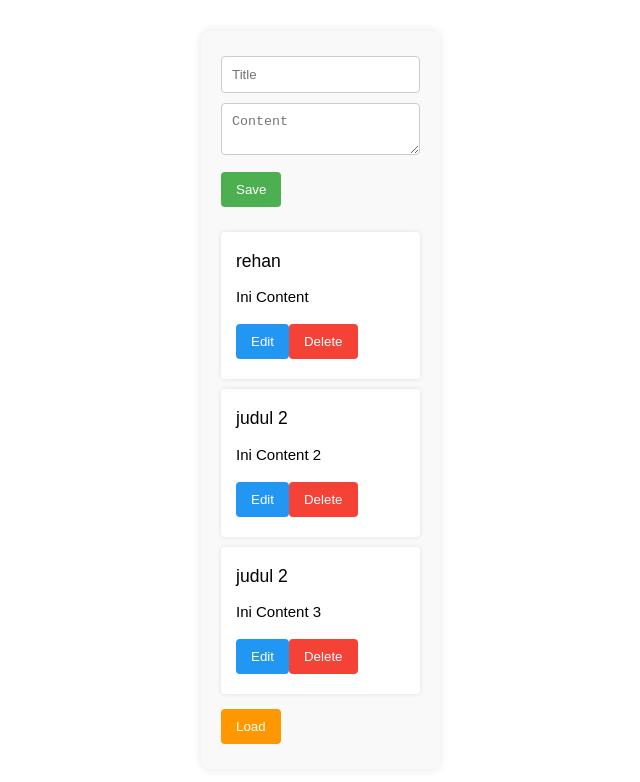
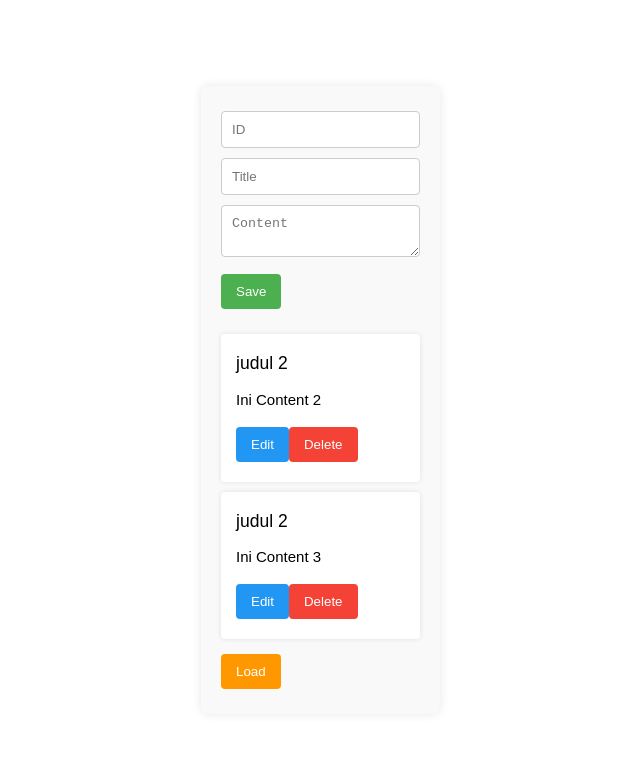
Before and after one commit to RehanProject/tugas6, a Vue app: page / in a window 1280 px wide. Shown: the top 782 px of the page, without its empty margins (200-840 px from the left). Built offline with nearby package versions, Linux system fonts and the light colour scheme; data requests are answered from the project's data file.

Commit message:
package.json

```diff
--- a/db.json
+++ b/db.json
@@ -1,10 +1,5 @@
 {
   "articles": [
-      {
-        "id": "1",
-        "title": "rehan",
-        "content": "Ini Content"
-      },
     {
       "id": "2",
       "title": "judul 2",
--- a/package.json
+++ b/package.json
@@ -6,7 +6,9 @@
   "scripts": {
     "dev": "vite",
     "build": "vite build",
-    "preview": "vite preview"
+    "preview": "vite preview",
+    "serve": "vite",
+    "start": "json-server --watch db.json --port 3000 & vite"
   },
   "dependencies": {
     "axios": "^1.7.2",
--- a/src/App.vue
+++ b/src/App.vue
@@ -1,6 +1,7 @@
 <template>
   <div class="container">
     <form @submit.prevent="save" class="form">
+      <input type="number" v-model="form.id" placeholder="ID" class="input"/><br />
       <input type="text" v-model="form.title" placeholder="Title" class="input"/><br />
       <textarea v-model="form.content" placeholder="Content" class="textarea"></textarea><br />
       <button type="submit" class="btn btn-save">Save</button>
@@ -39,8 +40,14 @@ export default {
         const method = form.id ? 'put' : 'post';
         const response = await axios({ url, method, data: form });
 
-        articles.value = articles.value.filter(article => article.id !== form.id);
+        if (form.id) {
+          const index = articles.value.findIndex(article => article.id === form.id);
+          if (index !== -1) {
+            articles.value.splice(index, 1, response.data);
+          }
+        } else {
           articles.value.push(response.data);
+        }
 
         form.id = null;
         form.title = '';
@@ -51,7 +58,7 @@ export default {
     }
 
     async function load() {
-  console.log ('Load button clicked');
+      console.log('Load button clicked');
       try {
         const response = await axios.get('http://localhost:3000/articles');
         articles.value = response.data;
@@ -62,7 +69,7 @@ export default {
     }
 
     async function del(id) {
-  console.log ('Delete button clicked for article with id:', id);
+      console.log('Delete button clicked for article with ID:', id);
       try {
         await axios.delete(`http://localhost:3000/articles/${id}`);
         articles.value = articles.value.filter(article => article.id !== id);
```
Lines whose indentation alone changed are shown as unchanged.
